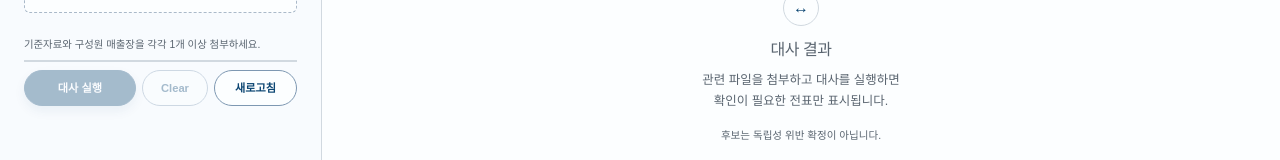
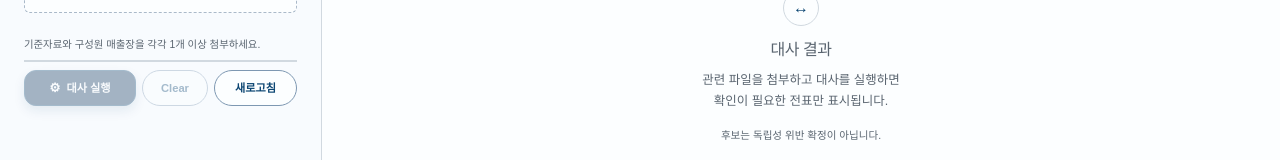
Before and after one commit to tojidi-debug/issue, a Next.js app: page / in a window 1280 px wide. Shown: the part 362-522 px from the top of the page. Built offline with nearby package versions, Linux system fonts and the light colour scheme.

Commit message:
style: refine reconciliation action button

```diff
--- a/app/globals.css
+++ b/app/globals.css
@@ -616,6 +616,21 @@ tbody tr:hover td { background: color-mix(in oklch, var(--navy) 5%, var(--surfac
   white-space: nowrap;
 }
 
+.action-row .primary-button {
+  display: inline-flex;
+  align-items: center;
+  justify-content: center;
+  gap: 6px;
+  border-radius: 12px;
+  background: oklch(0.31 0.085 252);
+  box-shadow: 0 5px 12px color-mix(in oklch, var(--navy) 25%, transparent);
+}
+
+.run-icon {
+  font-size: 0.78rem;
+  line-height: 1;
+}
+
 .action-row .utility-button {
   border-color: color-mix(in oklch, var(--navy) 42%, var(--line));
   background: var(--surface);
--- a/app/page.tsx
+++ b/app/page.tsx
@@ -358,6 +358,7 @@ export default function Home() {
                 onClick={processFiles}
                 disabled={processing || !readyToRun}
               >
+                <span className="run-icon" aria-hidden="true">⚙</span>
                 {processing ? `대사 중 ${progress}%` : "대사 실행"}
               </button>
               <button
```
